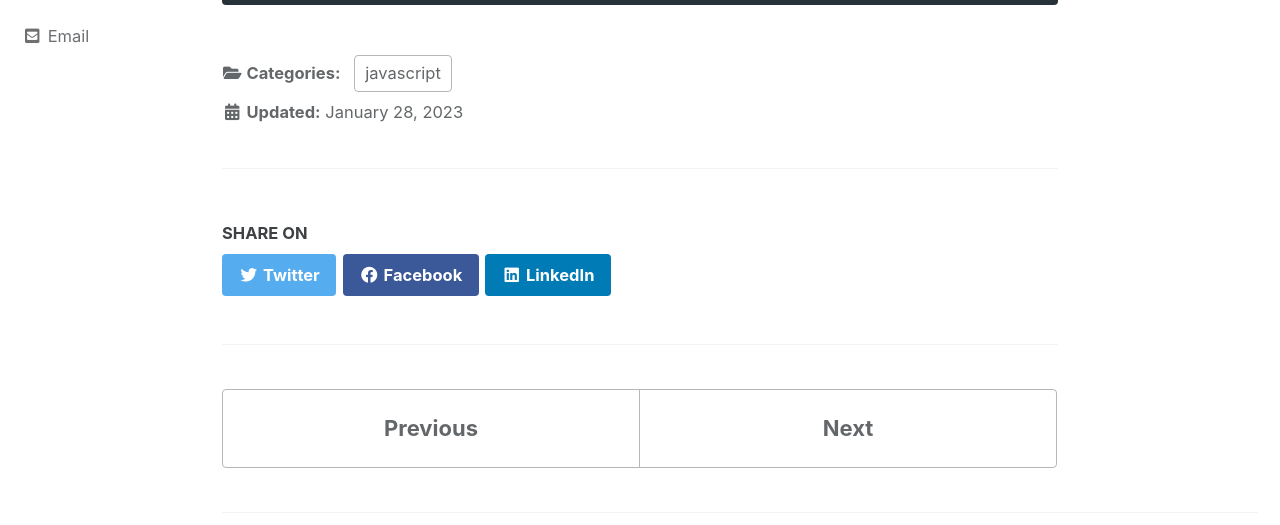
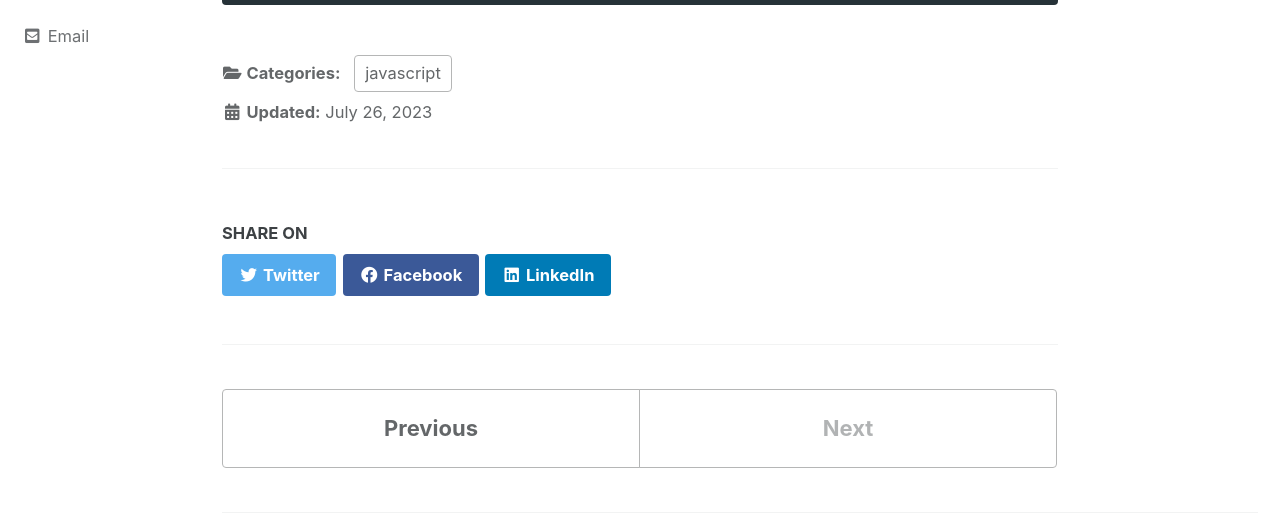
Before and after one commit to thecode00/thecode00.github.io, a Jekyll site: the page built from _posts/Javascript/2023-07-26-js-rest.md, in a window 1280 px wide and 900 px high, scrolled down 1567 px. Shown: the part 158-683 px from the top of the window. Built offline with Jekyll 4.4.1, drawn with Linux system fonts in a browser that asks for light colours; cached includes are drawn as plain includes.

Commit message:
Edit date

```diff
--- a/_posts/Javascript/2023-07-26-js-rest.md
+++ b/_posts/Javascript/2023-07-26-js-rest.md
@@ -5,8 +5,8 @@ excerpt: "자바스크립트의 스프레드 & 레스트 연산자을 정리해
 categories: javascript
 toc: true
 toc_sticky: true
-date: 2023-01-28
-last_modified_at: 2023-01-28
+date: 2023-07-26
+last_modified_at: 2023-07-26
 ---
 
 ## 스프레드 or 레스트 연산자
```
